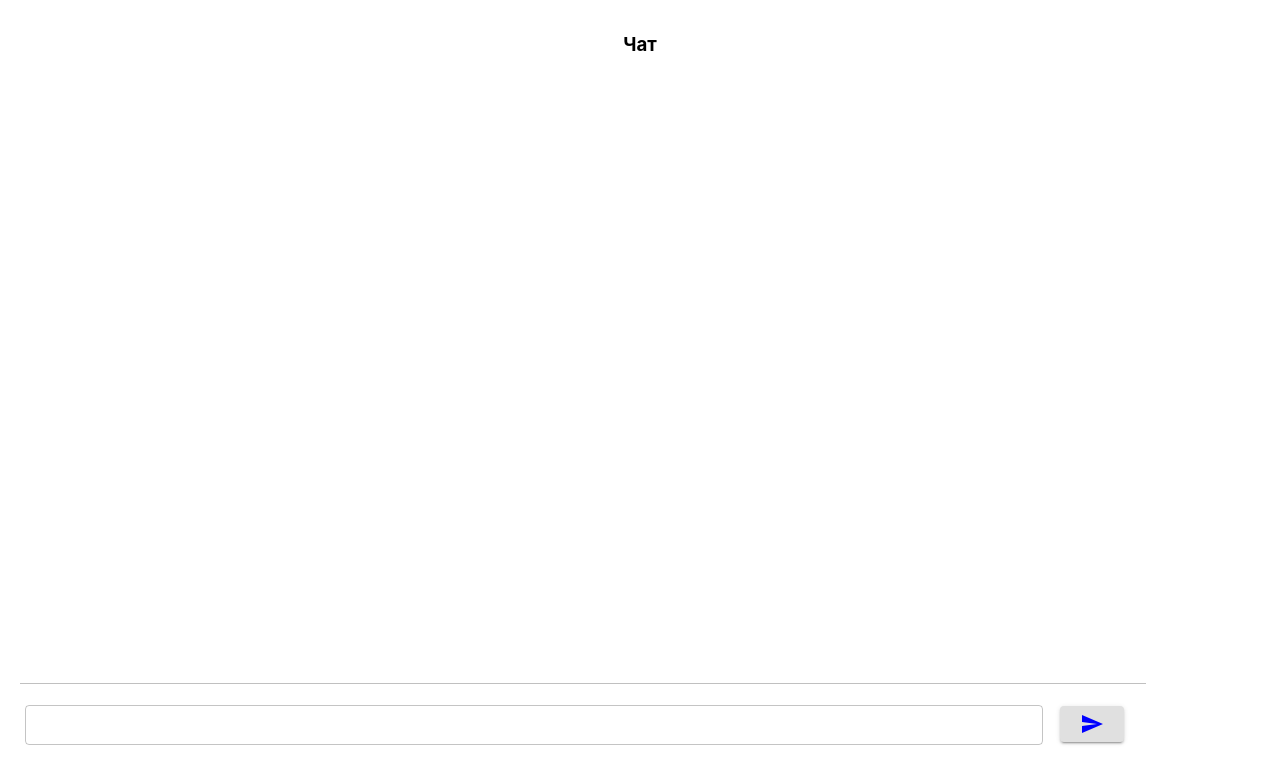
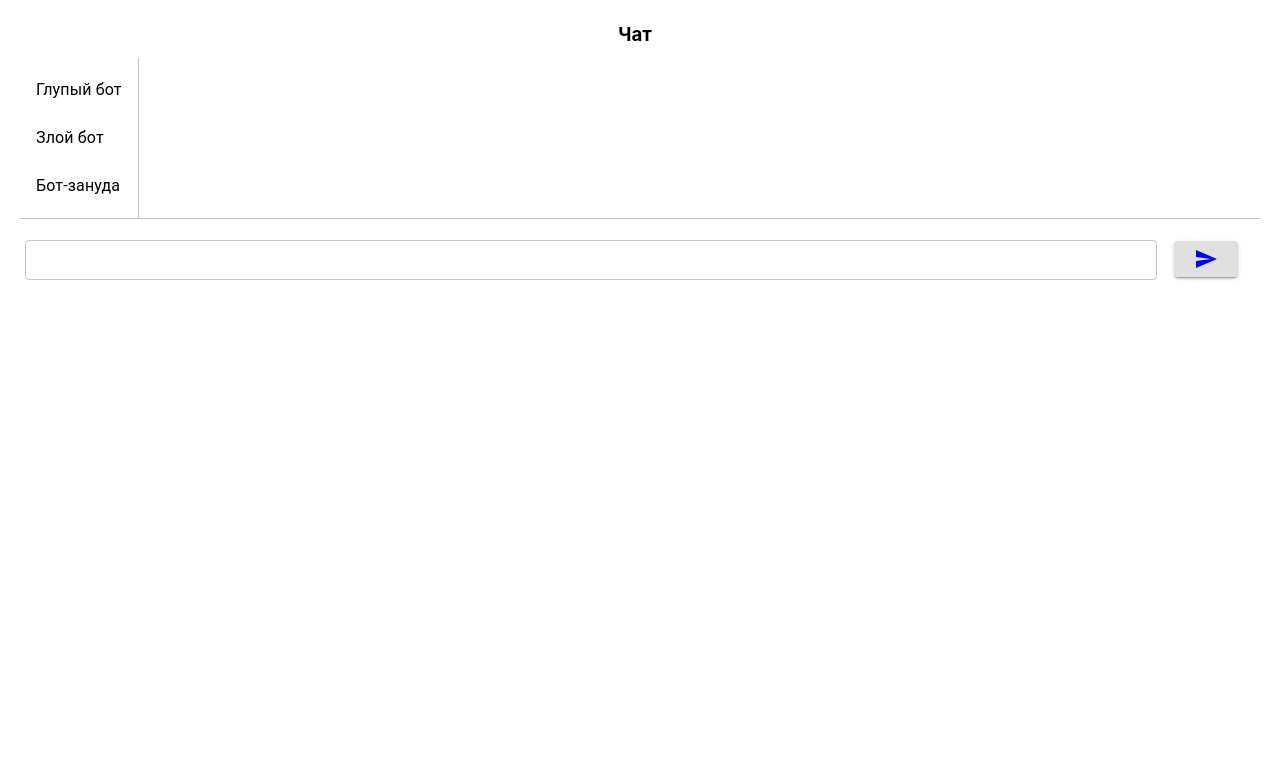
Before and after one commit to dp140482/reactproject, a React (Create React App) app: page / in a window 1280 px wide. Shown: the top 784 px of the page. Built offline with nearby package versions, Linux system fonts and the light colour scheme.

Commit message:
Список чатов и улучшения

```diff
--- a/src/App.css
+++ b/src/App.css
@@ -1,5 +1,5 @@
 .app {
-  margin: 20px;
+  margin: 10px 30px 10px 20px;
   display: flex;
   flex-direction: column;
   height: 93vh;
@@ -11,5 +11,5 @@
 }
 
 .app-content {
-  flex-grow: 1;
+  display: flex;
 }
--- a/src/App.js
+++ b/src/App.js
@@ -1,43 +1,36 @@
-import React, { useCallback, useEffect, useState } from 'react';
-import { Message } from './components/Message/Message';
+import React from 'react';
+import { ChatList } from './components/ChatList/ChatList';
+import { Messages } from './components/Messages/Messages';
 import { Form } from './components/Form/Form';
 import './App.css';
 
 const App = () => {
-  const [messageList, setMessageList] = useState([]);
-
-  const lastMessage = useCallback(() => {
-    if (messageList.length === 0) {
-      return {id: 0, author: '', text: ''};
-    }
-    return messageList[messageList.length - 1];
-  }, [messageList]);
+  const [messageList, setMessageList] = React.useState([]);
 
   const handleFormSendMessage = (text) => {
-    const newMsg = {id: lastMessage().id + 1, author: 'Вы', text: text};
+    const newMsg = {author: 'Вы', text: text};
     setMessageList([...messageList, newMsg]);
   }
 
-  useEffect( () => {
+  React.useEffect( () => {
     const timeout = setTimeout(() => {
-      if (messageList.length > 0) {
-        if (lastMessage().author === 'Вы') {
-          const newMsg = {id: lastMessage().id + 1, author: 'Бот', text: 'Оператор ответит Вам позже.'};
-          setMessageList([...messageList, newMsg]);
-        }
+      if (messageList.length && messageList[messageList.length - 1].author === 'Вы') {
+        const newMsg = {author: 'Бот', text: 'Оператор ответит Вам позже.'};
+        setMessageList([...messageList, newMsg]);
       }
     }, 1500);
 
     return () => {
       clearTimeout(timeout);
     }
-  }, [messageList, lastMessage]);
+  }, [messageList]);
 
   return (
     <div className="app">
       <h1 className="app-header">Чат</h1>
       <div className="app-content">
-        {messageList.map(mes => <Message msg={mes} key={mes.id} />)}
+        <ChatList />
+        <Messages messageList={ messageList } />
       </div>
       <Form change={handleFormSendMessage} className="app-footer" />
     </div>
--- /dev/null
+++ b/src/components/ChatList/ChatList.jsx
@@ -0,0 +1,28 @@
+import React from "react";
+import List from '@mui/material/List';
+import ListItem from '@mui/material/ListItem';
+import ListItemText from '@mui/material/ListItemText';
+import { v4 as uuid } from 'uuid';
+
+export const ChatList = () => {
+    const [chats] = React.useState([{
+        name: "Глупый бот",
+        id: "FoolBot"
+      }, {
+        name: "Злой бот",
+        id: "AngryBot"
+      }, {
+        name: "Бот-зануда",
+        id: "BoringBot"
+      }]);
+
+    return (
+        <List>
+            {
+            chats.map(chat => <ListItem key={ uuid() }>
+                                              <ListItemText primary={chat.name} />
+                                            </ListItem>)
+            }
+        </List>
+    );
+}
--- a/src/components/Form/Form.css
+++ b/src/components/Form/Form.css
@@ -3,7 +3,7 @@
   padding: 5px;
   display: flex;
   justify-content: flex-end;
-  width: 90%;
+  width: 100%;
 }
 
 .sendBtn {
--- a/src/components/Form/Form.jsx
+++ b/src/components/Form/Form.jsx
@@ -1,9 +1,9 @@
-import React, {useState, useEffect, useRef} from "react";
-import { Button, TextField, ThemeProvider, createMuiTheme } from "@material-ui/core";
+import React from "react";
+import { Button, TextField, ThemeProvider, createTheme } from "@material-ui/core";
 import { Send } from '@mui/icons-material';
 import './Form.css';
 
-const theme = createMuiTheme({
+const theme = createTheme({
     palette: {
         primary: {
             main: "#A9A9A9",
@@ -12,10 +12,10 @@ const theme = createMuiTheme({
 });
 
 export const Form = (props) => {
-    const [text, setText] = useState('');
-    const formRef = useRef(null);
+    const [text, setText] = React.useState('');
+    const formRef = React.useRef(null);
 
-    useEffect(() => {
+    React.useEffect(() => {
         formRef.current?.scrollIntoView({ behavior: "auto" });
         formRef.current?.focus();
     });
--- /dev/null
+++ b/src/components/Messages/Messages.css
@@ -0,0 +1,4 @@
+.messages {
+  flex-grow: 1;
+  border-left: 1px solid silver;
+}
--- /dev/null
+++ b/src/components/Messages/Messages.jsx
@@ -0,0 +1,12 @@
+import React from "react";
+import { Message } from '../Message/Message';
+import './Messages.css';
+import { v4 as uuid } from 'uuid';
+
+export const Messages = ({messageList}) => {
+    return (
+        <div className="messages">
+            {messageList.map(mes => <Message msg={mes} key={ uuid() } />)}
+        </div>
+    );
+}
```
